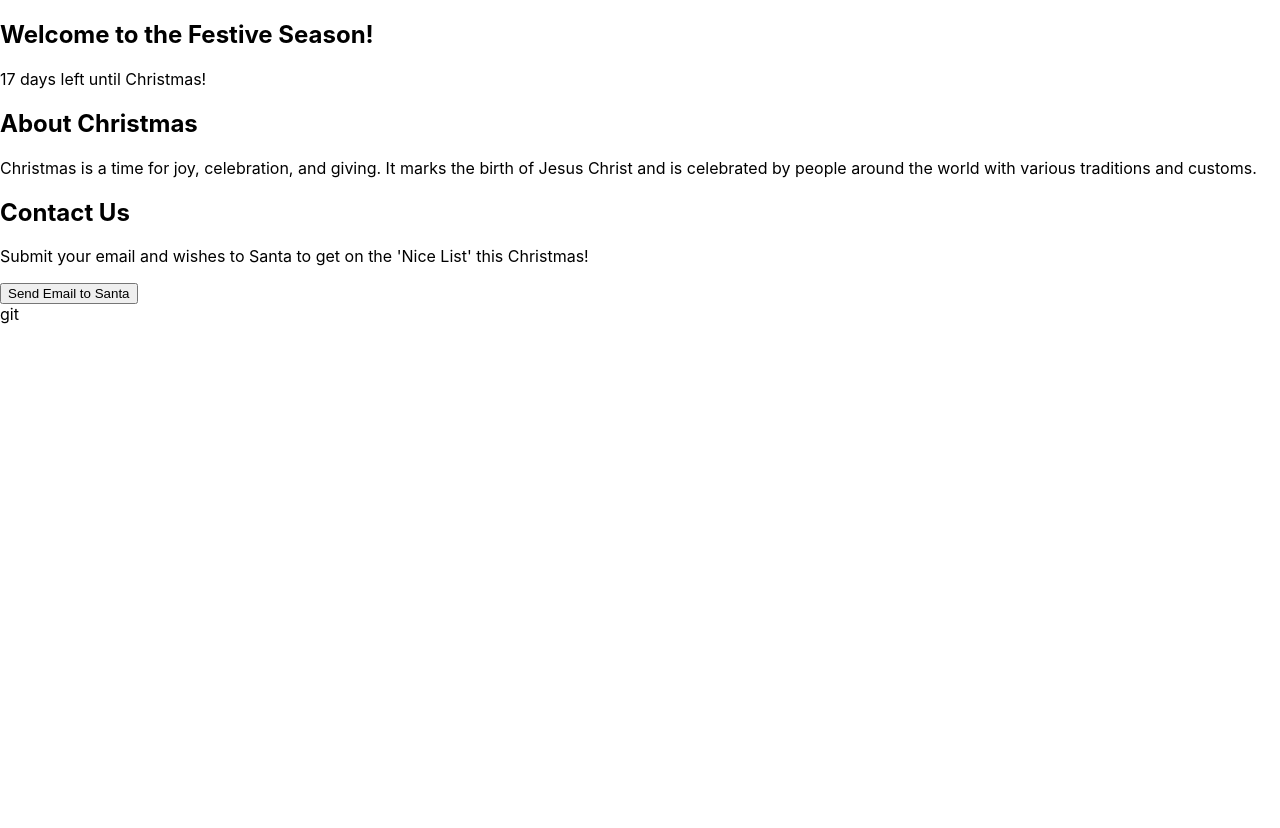
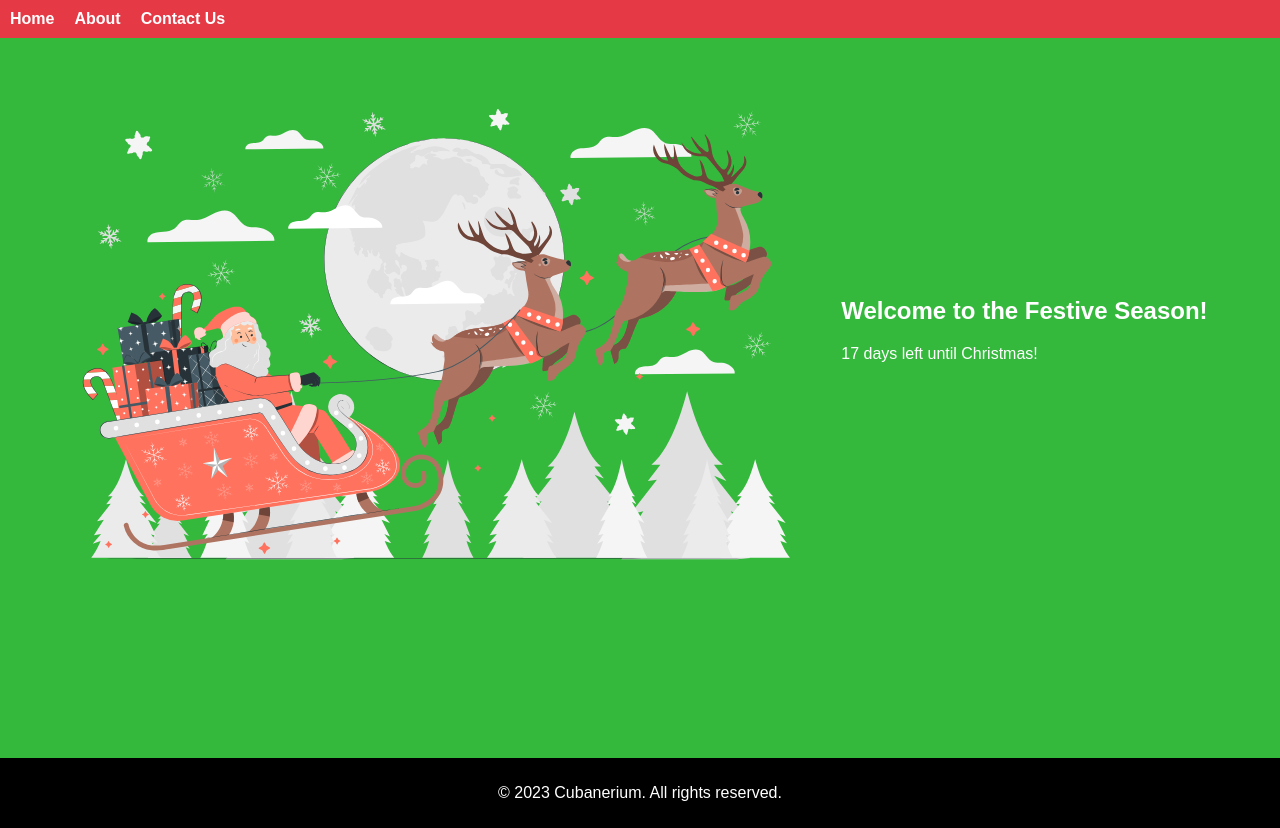
Before and after one commit to Naboth-tieng/ProjectX, a React (Create React App) app: page / in a window 1280 px wide. Before the commit the page ends 800 px from the top, so only its background shows below. Built offline with nearby package versions, Linux system fonts and the light colour scheme.

Commit message:
Added css styling

```diff
--- a/src/App.css
+++ b/src/App.css
@@ -1,38 +1,47 @@
-.App {
-  text-align: center;
+body {
+  margin: 0;
+  padding: 0;
+  font-family: 'Arial', sans-serif;
 }
 
-.App-logo {
-  height: 40vmin;
-  pointer-events: none;
+.app-container {
+  display: flex;
+  flex-direction: column;
+  min-height: 90vh;
+  background-color: #34b93d; /* Green Christmas color for the body */
+  color: #fff; /* White text for the body */
 }
 
-@media (prefers-reduced-motion: no-preference) {
-  .App-logo {
-    animation: App-logo-spin infinite 20s linear;
-  }
+header {
+  background-color: #e63946; /* Red Christmas color for the header */
+  padding: 10px;
 }
 
-.App-header {
-  background-color: #282c34;
-  min-height: 100vh;
-  display: flex;
-  flex-direction: column;
-  align-items: center;
-  justify-content: center;
-  font-size: calc(10px + 2vmin);
-  color: white;
+nav ul {
+  list-style-type: none;
+  margin: 0;
+  padding: 0;
 }
 
-.App-link {
-  color: #61dafb;
+nav ul li {
+  display: inline-block;
+  margin-right: 20px;
 }
 
-@keyframes App-logo-spin {
-  from {
-    transform: rotate(0deg);
-  }
-  to {
-    transform: rotate(360deg);
-  }
+nav ul li a {
+  text-decoration: none;
+  color: #fff;
+  font-weight: bold;
+  font-size: 16px;
 }
+
+main {
+  flex: 1;
+}
+
+footer {
+  background-color: #000; /* Black background for the footer */
+  color: #fff; /* White text for the footer */
+  text-align: center;
+  padding: 10px;
+}
--- a/src/App.js
+++ b/src/App.js
@@ -1,16 +1,49 @@
-import './App.css';
+// App.js
+import React from 'react';
+import { Routes, Route, Link } from 'react-router-dom';
+import Home from './Pages/home';
 import About from './Pages/about';
 import ContactUs from './Pages/contact';
-import Home from './Pages/home';
+import './App.css';
 
-function App() {
-  return (
-    <>
-    <Home/>
-    <About/>
-    <ContactUs/>git
-    </>
-  );
-}
+const Header = () => (
+  <header>
+    <nav>
+      <ul>
+        <li>
+          <Link to="/">Home</Link>
+        </li>
+        <li>
+          <Link to="/about">About</Link>
+        </li>
+        <li>
+          <Link to="/contact">Contact Us</Link>
+        </li>
+      </ul>
+    </nav>
+  </header>
+);
+
+const Footer = () => (
+  <footer>
+    <p>&copy; 2023 Cubanerium. All rights reserved.</p>
+  </footer>
+);
+
+const App = () => (
+  <>
+    <Header />
+    <div className="app-container">
+
+    <Routes>
+      <Route path="/" element={<Home />} />
+      <Route path="/about" element={<About />} />
+      <Route path="/contact" element={<ContactUs />} />
+    </Routes>
+    </div>
+
+    <Footer />
+  </>
+);
 
 export default App;
--- a/src/Pages/home.js
+++ b/src/Pages/home.js
@@ -1,5 +1,6 @@
 // Home.js
 import React, { useEffect, useState } from 'react';
+import santa from './Santa claus sleigh-pana.svg'
 
 const Home = () => {
   const [daysLeft, setDaysLeft] = useState(0);
@@ -14,11 +15,16 @@ const Home = () => {
   }, []);
 
   return (
+    < div style={{display:"flex", margin:"3rem", justifyContent:"space-around", alignItems:"center"}}>
+    <div>
+        <img style={{height:'30rem'}} src={santa}/>
+    </div>
     <div>
       <h2>Welcome to the Festive Season!</h2>
       <p>{daysLeft} days left until Christmas!</p>
       {/* Add festive decorations or animations here */}
     </div>
+    </ div>
   );
 };
 
```
Also changed, not shown: src/Pages/Santa claus sleigh-pana.svg (added).
